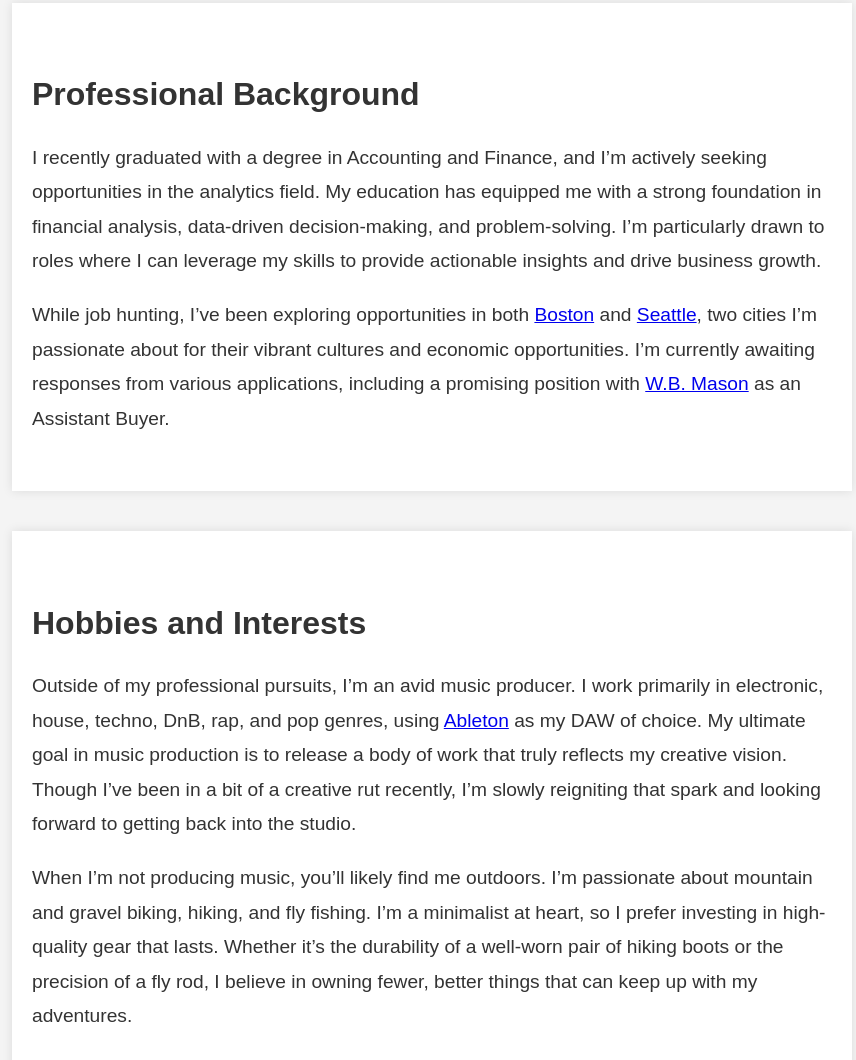
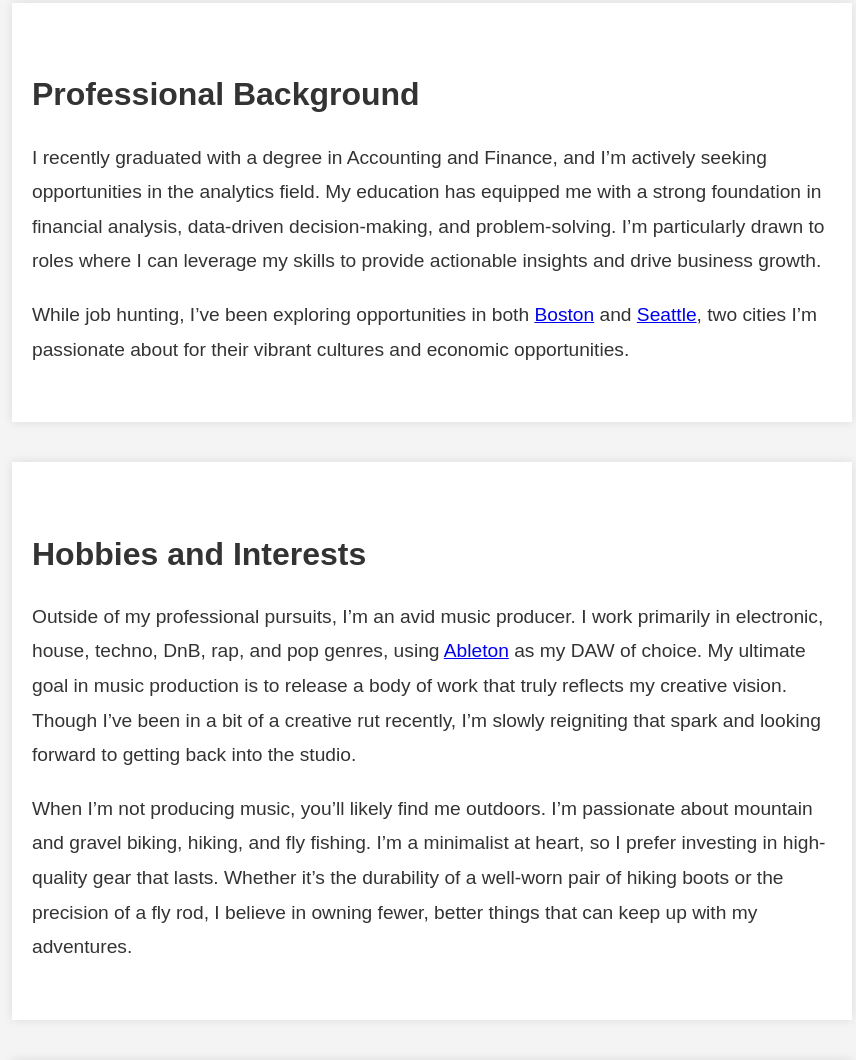
Before and after one commit to Washdisher/my-website, a plain HTML site: page index.html in a window 1280 px wide. Shown: the part 805-1865 px from the top of the page, without its empty margins (208-1064 px from the left). Drawn offline with Linux system fonts and the light colour scheme.

Commit message:
Update index.html
Updated About me a bit

```diff
--- a/index.html
+++ b/index.html
@@ -288,7 +288,7 @@
         <section id="professional-background">
             <h2>Professional Background</h2>
             <p>I recently graduated with a degree in Accounting and Finance, and I’m actively seeking opportunities in the analytics field. My education has equipped me with a strong foundation in financial analysis, data-driven decision-making, and problem-solving. I’m particularly drawn to roles where I can leverage my skills to provide actionable insights and drive business growth.</p>
-            <p>While job hunting, I’ve been exploring opportunities in both <a href="https://www.boston.gov/" target="_blank">Boston</a> and <a href="https://www.visitseattle.org/" target="_blank">Seattle</a>, two cities I’m passionate about for their vibrant cultures and economic opportunities. I’m currently awaiting responses from various applications, including a promising position with <a href="https://www.wbmason.com/" target="_blank">W.B. Mason</a> as an Assistant Buyer.</p>
+            <p>While job hunting, I’ve been exploring opportunities in both <a href="https://www.boston.gov/" target="_blank">Boston</a> and <a href="https://www.visitseattle.org/" target="_blank">Seattle</a>, two cities I’m passionate about for their vibrant cultures and economic opportunities.</p>
         </section>
 
         <section id="hobbies-interests">
```
